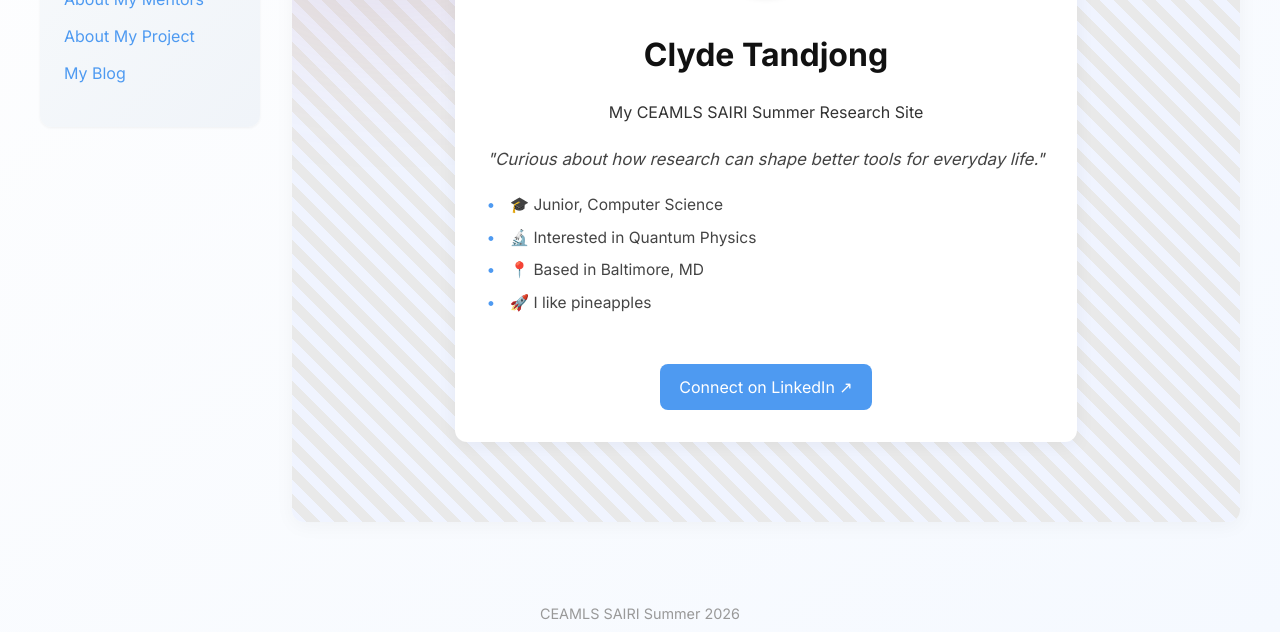
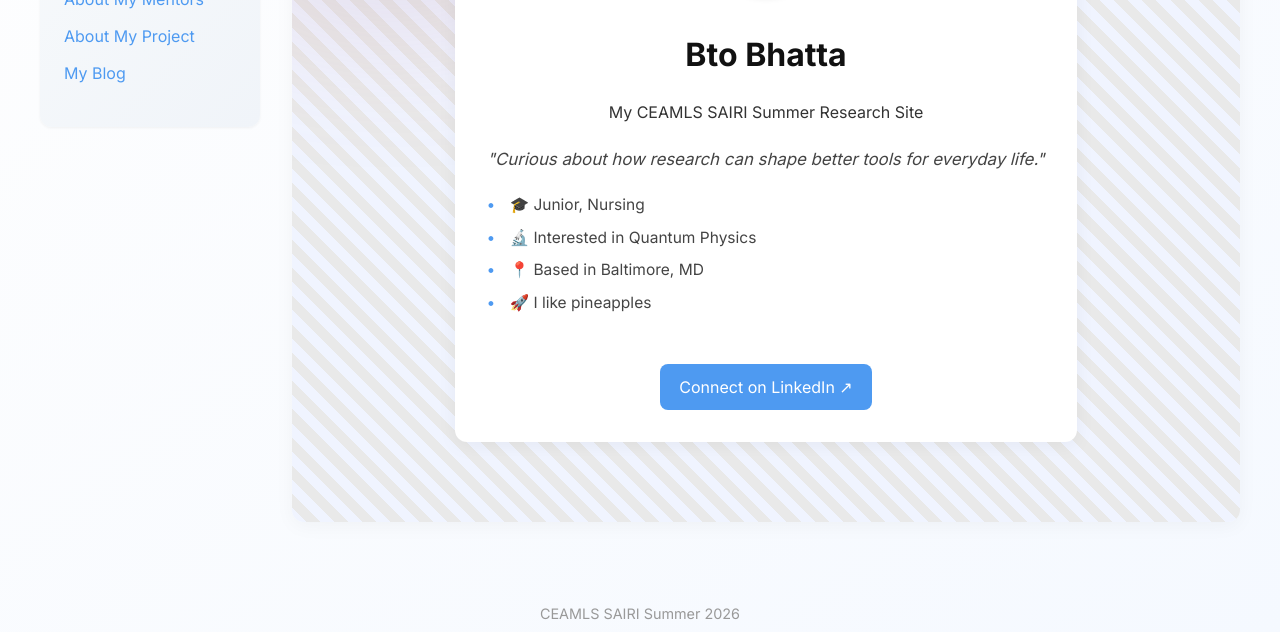
Before and after one commit to BtoBhatta/BtoBhatta, a Jekyll site: the page built from index.md, in a window 1280 px wide, cut to the strip 268-900 px from the top of the page. Built offline with Jekyll 4.4.1, drawn with Linux system fonts in a browser that asks for light colours.

Commit message:
Update index.md

```diff
--- a/index.md
+++ b/index.md
@@ -1,13 +1,13 @@
 ---
 layout: home
 title: Home
-display_name: Clyde Tandjong                  # <- shown as the big display name on the hero
+display_name: Bto Bhatta            # <- shown as the big display name on the hero
 description: My CEAMLS SAIRI Summer Research Site
 
 motto: "Curious about how research can shape better tools for everyday life."
 
 quick_facts:
-  - "🎓 Junior, Computer Science"
+  - "🎓 Junior, Nursing"
   - "🔬 Interested in Quantum Physics"
   - "📍 Based in Baltimore, MD"
   - "🚀 I like pineapples"
```
